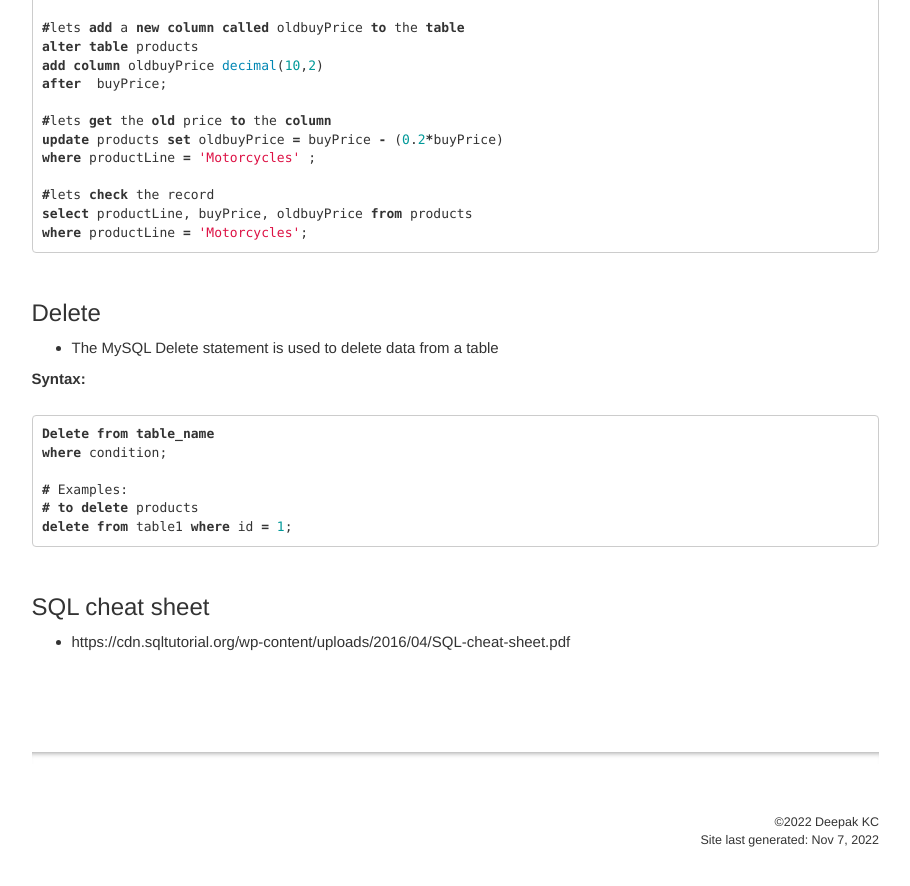
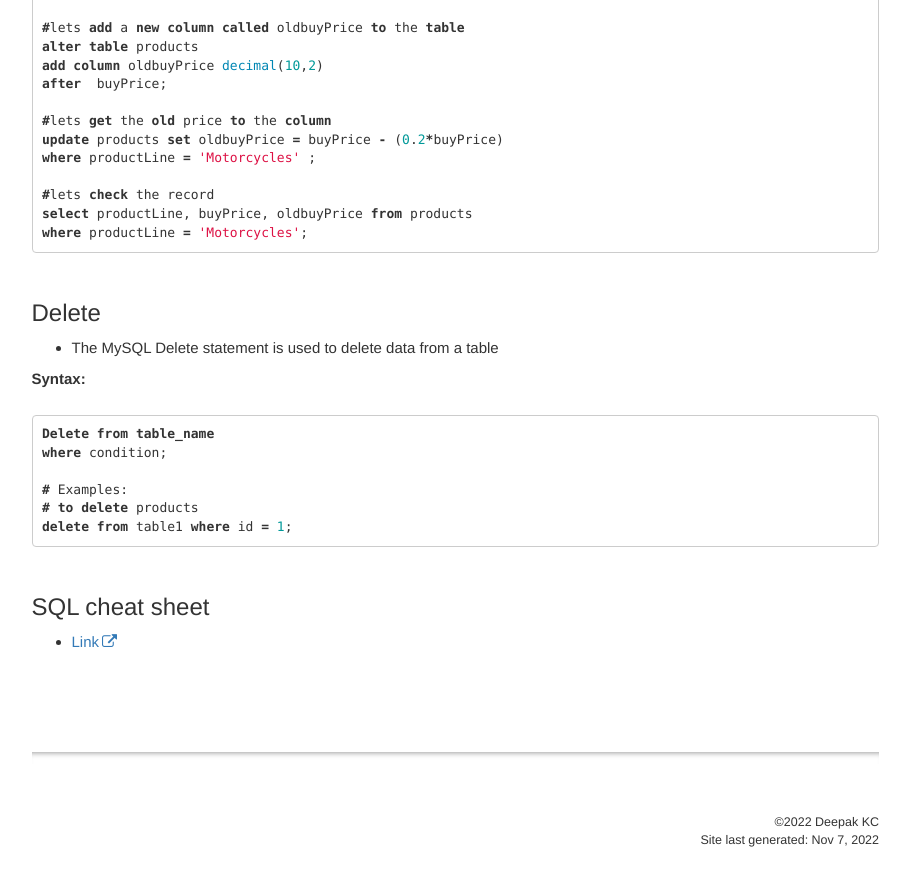
Before and after one commit to dipaish/databases, a Jekyll site: the page built from alterTable.md, in a window 1280 px wide and 900 px high, scrolled down 2182 px. Shown: the top 886 px of the window, without its empty margins (331-1241 px from the left). Built offline with Jekyll 4.4.1, drawn with Linux system fonts in a browser that asks for light colours; our own code applies the rules of GitHub Pages for plain Markdown files; comment, search, counter and statistics services are not loaded.

Commit message:
link updated

````diff
--- a/alterTable.md
+++ b/alterTable.md
@@ -126,4 +126,4 @@ delete from table1 where id = 1;
 ```
 
 ## SQL cheat sheet
-- https://cdn.sqltutorial.org/wp-content/uploads/2016/04/SQL-cheat-sheet.pdf
+- [Link](https://learnsql.com/blog/sql-basics-cheat-sheet/sql-basics-cheat-sheet-a4.pdf)
````
